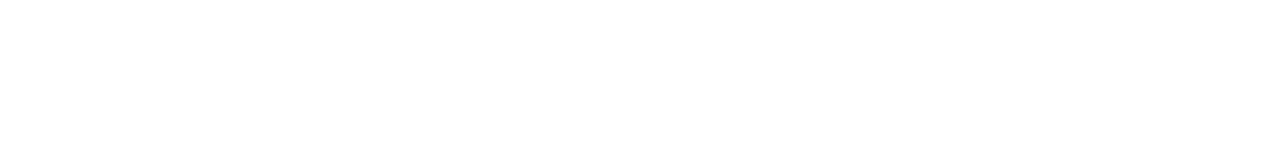
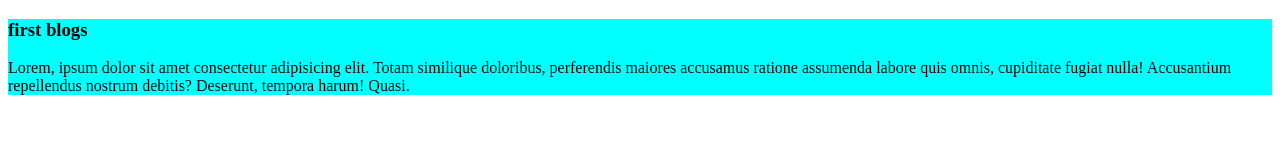
Before and after one commit to Sutradhar2071/my-simple-website, a plain HTML site: page index.html in a window 1280 px wide. Drawn offline with Linux system fonts and the light colour scheme.

Commit message:
my second commit

```diff
--- a/index.html
+++ b/index.html
@@ -4,9 +4,13 @@
     <meta charset="UTF-8">
     <meta name="viewport" content="width=device-width, initial-scale=1.0">
     <title>my first website</title>
+    <link rel="stylesheet" href="style.css">
 </head>
 <body>
-
+    <div>
+        <h3>first blogs</h3>
+        <p>Lorem, ipsum dolor sit amet consectetur adipisicing elit. Totam similique doloribus, perferendis maiores accusamus ratione assumenda labore quis omnis, cupiditate fugiat nulla! Accusantium repellendus nostrum debitis? Deserunt, tempora harum! Quasi.</p>
+    </div>
 
 </body>
 </html>
--- /dev/null
+++ b/style.css
@@ -0,0 +1,3 @@
+div{
+    background-color: aqua;
+}
```
